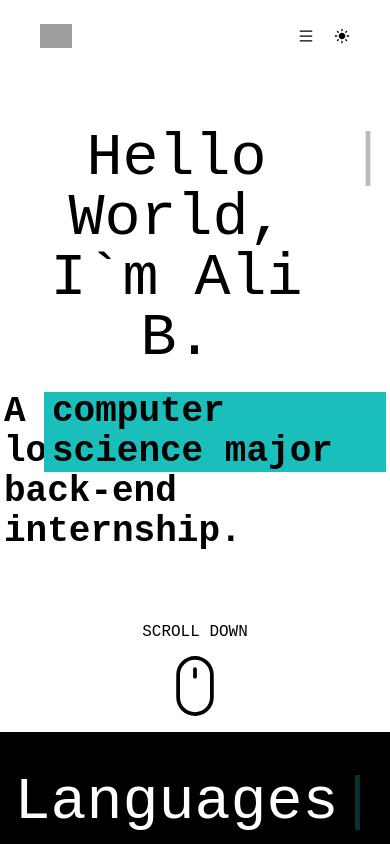
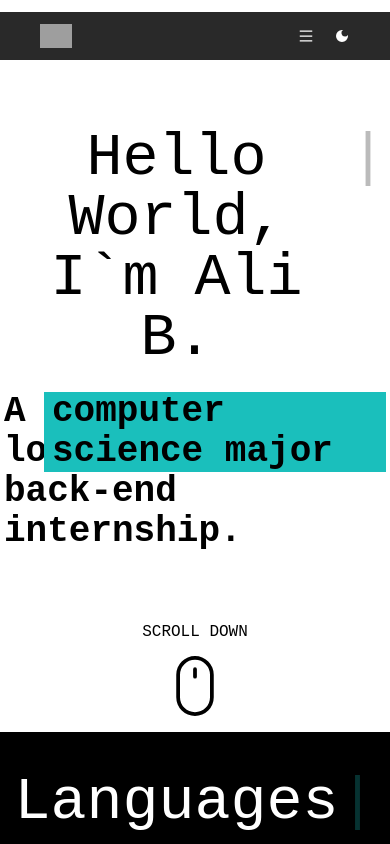
Before and after one commit to zakiralhasan/it-boss-project-one, a React (Vite) app: page / in a window 390 px wide. Both pictures are taken after a click on the icon 342 px from the left and 36 px from the top of the page. Shown: the top 844 px of the page. Built offline with nearby package versions, Linux system fonts and the light colour scheme; grey boxes are pictures that could not be loaded.

Commit message:
dark mode function added

```diff
--- a/index.html
+++ b/index.html
@@ -1,5 +1,5 @@
 <!DOCTYPE html>
-<html lang="en">
+<html lang="en" class="dark">
 
 <head>
   <meta charset="UTF-8" />
--- a/src/App.jsx
+++ b/src/App.jsx
@@ -7,8 +7,22 @@ import MentelHealth from './pages/MentelHealth'
 import DataAnalysis from './pages/DataAnalysis'
 import CourseProject from './pages/CourseProject'
 import Websites from './pages/Websites'
+import { useEffect } from 'react'
 
 function App() {
+  // Below code is written for dark and light mode
+  useEffect(() => {
+    let htmlClasses = document.querySelector("html").classList;
+    if (localStorage.theme === "dark") {
+      htmlClasses.remove("dark");
+      localStorage.removeItem("theme");
+    } else {
+      htmlClasses.add("dark");
+      localStorage.setItem("theme", "dark");
+    }
+  }, [])
+
+  // Below code is written for routing purpose
   const router = createBrowserRouter([
     { path: '/', element: <Home /> },
     { path: '/course-projecs', element: <CourseProject /> },
--- a/src/components/navbar/Navbar.css
+++ b/src/components/navbar/Navbar.css
@@ -6,7 +6,7 @@
     height: 100vh;
     left: 0;
     right: 0;
-    top: 60px;
+    top: 48px;
     padding: 127px 0;
     z-index: 99;
 }
--- a/src/components/navbar/Navbar.jsx
+++ b/src/components/navbar/Navbar.jsx
@@ -1,12 +1,13 @@
 import './Navbar.css'
-import { MdLightMode, MdNightlight } from 'react-icons/md';
+import { MdDarkMode, MdLightMode } from 'react-icons/md';
 import { AiOutlineMenu } from 'react-icons/ai';
 import { BiMenuAltRight } from 'react-icons/bi';
 import { Link } from 'react-router-dom';
 import logo from '../../assets/main-logo.png'
-import { useState } from 'react';
+import { useEffect, useState } from 'react';
 
 const Navbar = () => {
+    const [darkMode, setDarkMode] = useState(false)
     const [mobileManue, setMobileManue] = useState(false)
     const [mobileManueClick, setMobileManueClick] = useState(true)
 
@@ -44,10 +45,28 @@ const Navbar = () => {
             <Link to='/'>Contacts</Link>
         </li>
     </>
+    // Function for dark mode conrol
+    const toggleDarkMode = () => {
+        let htmlClasses = document.querySelector("html").classList;
+        if (localStorage.theme === "dark") {
+            htmlClasses.remove("dark");
+            localStorage.removeItem("theme");
+        } else {
+            htmlClasses.add("dark");
+            localStorage.setItem("theme", "dark");
+        }
+    };
+    useEffect(() => {
+        if (localStorage.theme === "dark") {
+            setDarkMode(false)
+        } else {
+            setDarkMode(true)
+        }
+    }, [])
     return (
         <>
             <div id='nav-section'>
-                <div className='nav-container relative'>
+                <div className='nav-container relative dark:bg-[#292929] dark:text-white'>
                     <div className='nav-inner flex justify-between items-center mt-3 text-base mx-10'>
                         <a href="/">
                             <img src={logo} alt="logo" className='logo w-8' />
@@ -67,16 +86,19 @@ const Navbar = () => {
                                         }
                                     </div>
                                 }
+                                {/* Mobile manue bar controller  */}
                                 {mobileManueClick ?
                                     <AiOutlineMenu className='block xl:hidden cursor-pointer' onClick={() => { setMobileManue(!mobileManue); setMobileManueClick(!mobileManueClick) }} /> :
                                     <BiMenuAltRight className='block xl:hidden cursor-pointer' onClick={() => { setMobileManue(!mobileManue); setMobileManueClick(!mobileManueClick) }} />
-
                                 }
-
                             </div>
+                            {/* Dark icon controller  */}
                             <div>
-                                <MdLightMode />
-                                {/* <MdNightlight /> */}
+                                {!darkMode ?
+                                    <MdLightMode onClick={() => { toggleDarkMode(); setDarkMode(true) }} />
+                                    :
+                                    <MdDarkMode onClick={() => { toggleDarkMode(); setDarkMode(false) }} />
+                                }
                             </div>
                         </div>
                     </div>
--- a/src/pages/home/Home.jsx
+++ b/src/pages/home/Home.jsx
@@ -8,8 +8,8 @@ import Courses from '../../components/courses/Courses';
 import Navbar from '../../components/navbar/Navbar';
 import Footer from '../../components/footer/Footer';
 
+const Home = () => {
 
-const Home = () => {
     return (
         <>
             <div id='home'>
--- a/tailwind.config.js
+++ b/tailwind.config.js
@@ -4,6 +4,7 @@ export default {
     "./index.html",
     "./src/**/*.{js,ts,jsx,tsx}",
   ],
+  darkMode: 'class',
   theme: {
     extend: {},
     fontFamily: {
```
